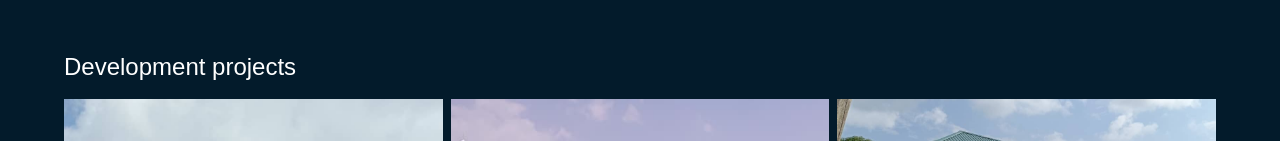
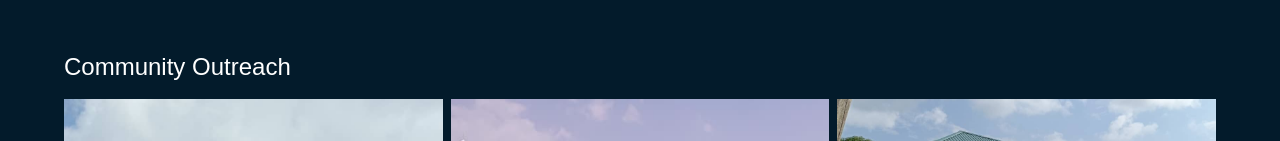
Before and after one commit to Igwe0001/senator-wadada, a Next.js app: page /media in a window 1280 px wide. Shown: the part 215-356 px from the top of the page. Built offline with nearby package versions, Linux system fonts and the light colour scheme.

Commit message:
changed media text

```diff
--- a/app/media/page.tsx
+++ b/app/media/page.tsx
@@ -26,8 +26,10 @@ export default function MediaPage() {
     { src: assets.image73.src, aspectRatio: "tall" },
     { src: assets.image75.src, aspectRatio: "tall" },
     { src: assets.image74.src, aspectRatio: "tall" },
-  ]; ;
+  ];
+
   const communityEngagement: GalleryImage[] = [{ src: assets.image76.src }, { src: assets.image77.src }, { src: assets.image78.src }];
+
   const images: GalleryImage[] = [
     { src: assets.image79.src },
     { src: assets.image80.src },
@@ -90,7 +92,7 @@ export default function MediaPage() {
 
       {/* Gallery */}
       <div className="max-w-6xl mx-auto">
-        <h1 className="my-4 text-2xl text-white ">Development projects</h1>
+        <h1 className="my-4 text-2xl text-white ">Community Outreach</h1>
         <GalleryGrid images={developmentProjects} />
       </div>
       <div className="max-w-6xl mx-auto">
--- a/assets/assets.ts
+++ b/assets/assets.ts
@@ -1,5 +1,6 @@
 import hero from "./hero.jpg";
 import newHero from "./hero.png";
+import altHero from './alt-hero.png';
 import honoursHero from "./honours-hero.jpg";
 import imageLeft from "./image-left.jpg";
 import imageRight from "./image-right.jpg";
@@ -96,6 +97,7 @@ export const assets = {
   mail,
   phone,
   hero,
+  altHero,
   arrowDown,
   newHero,
   honoursHero,
```
Also changed, not shown: 1 other file (tests, documents, lock files or other folders).
